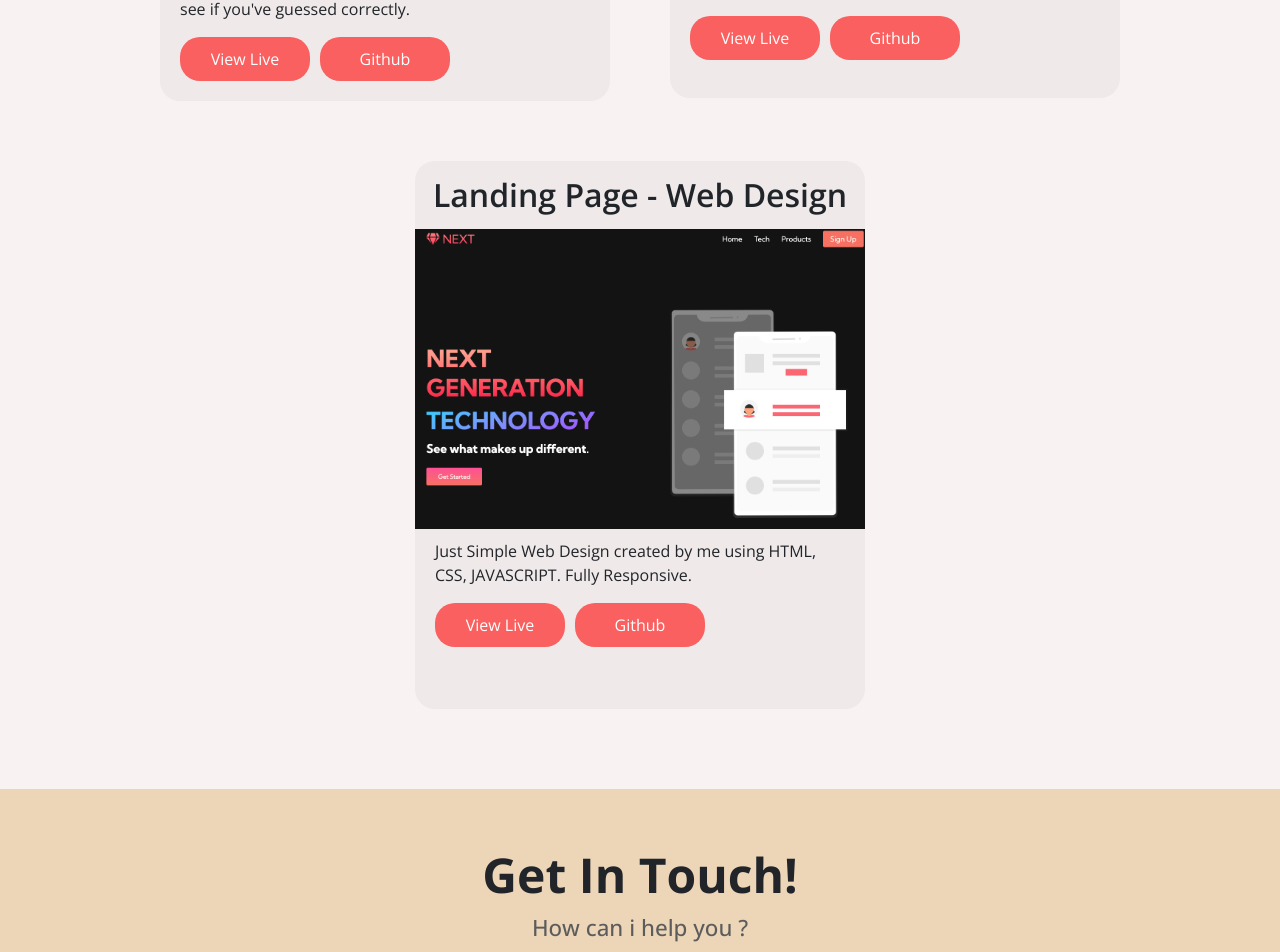
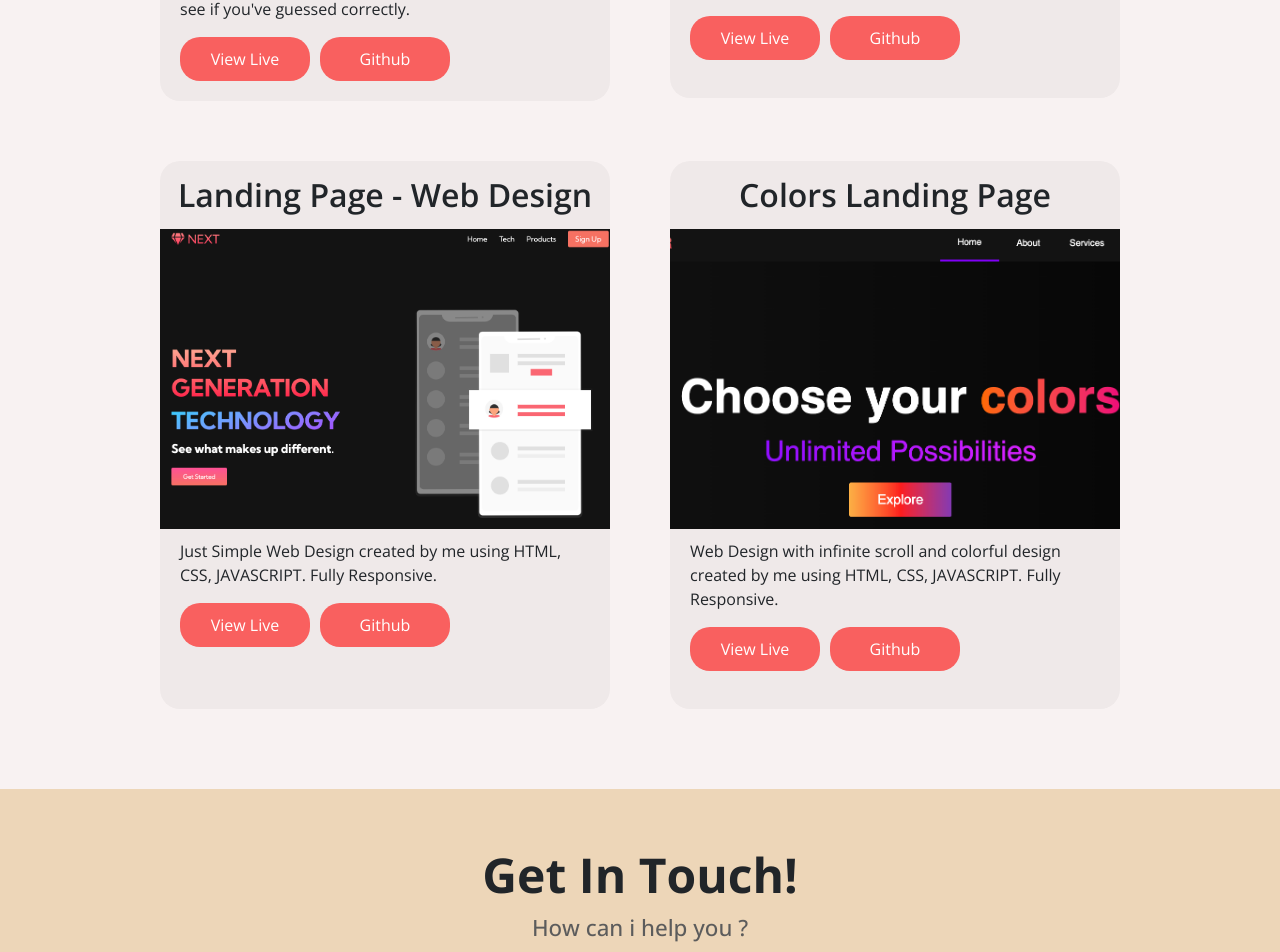
Before and after one commit to amarjitmangarhia/portfolio, a React (Create React App) app: page / in a window 1280 px wide. Shown: the part 2946-3898 px from the top of the page. Built offline with nearby package versions, Linux system fonts and the light colour scheme.

Commit message:
new project added

```diff
--- a/src/components/projects/Projects.js
+++ b/src/components/projects/Projects.js
@@ -9,6 +9,7 @@ import cricket from "../../images/projectImages/cricket.png";
 import ecommerce from "../../images/projectImages/ecommerce.jpg";
 import handyman from "../../images/projectImages/handyman.png";
 import next from "../../images/projectImages/next.png";
+import colorsImage from "../../images/projectImages/colorsImage.png";
 
 const Projects = () => {
   return (
@@ -72,6 +73,15 @@ const Projects = () => {
             "Just Simple Web Design created by me using HTML, CSS, JAVASCRIPT. Fully Responsive."
           }
         />
+        <Project
+          image={colorsImage}
+          appName={"Colors Landing Page"}
+          link={"https://amarcolors.netlify.app/"}
+          githubLink={"https://github.com/amarjitmangarhia/landing-lage-2"}
+          appDescription={
+            "Web Design with infinite scroll and colorful design created by me using HTML, CSS, JAVASCRIPT. Fully Responsive."
+          }
+        />
       </div>
     </div>
   );
```
Also changed, not shown: src/images/projectImages/colorsImage.png (added).
